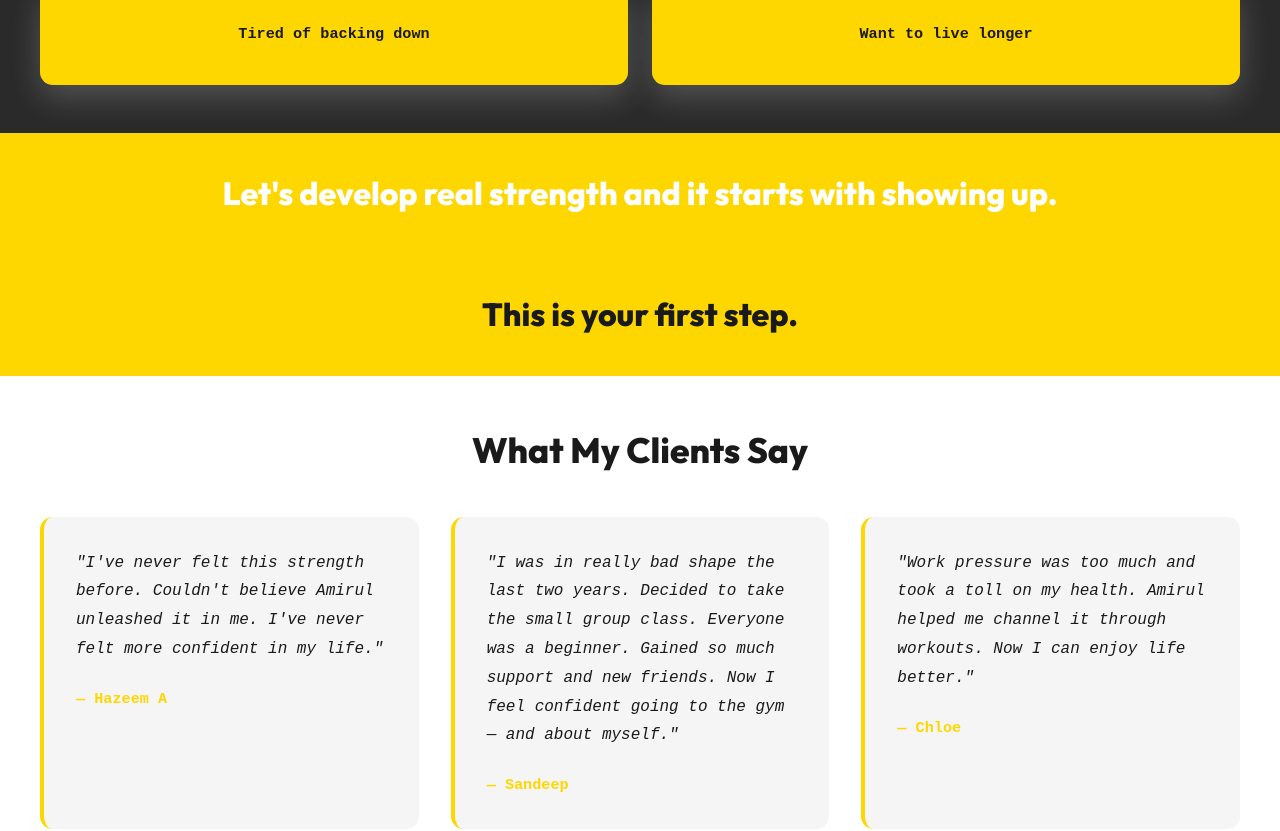
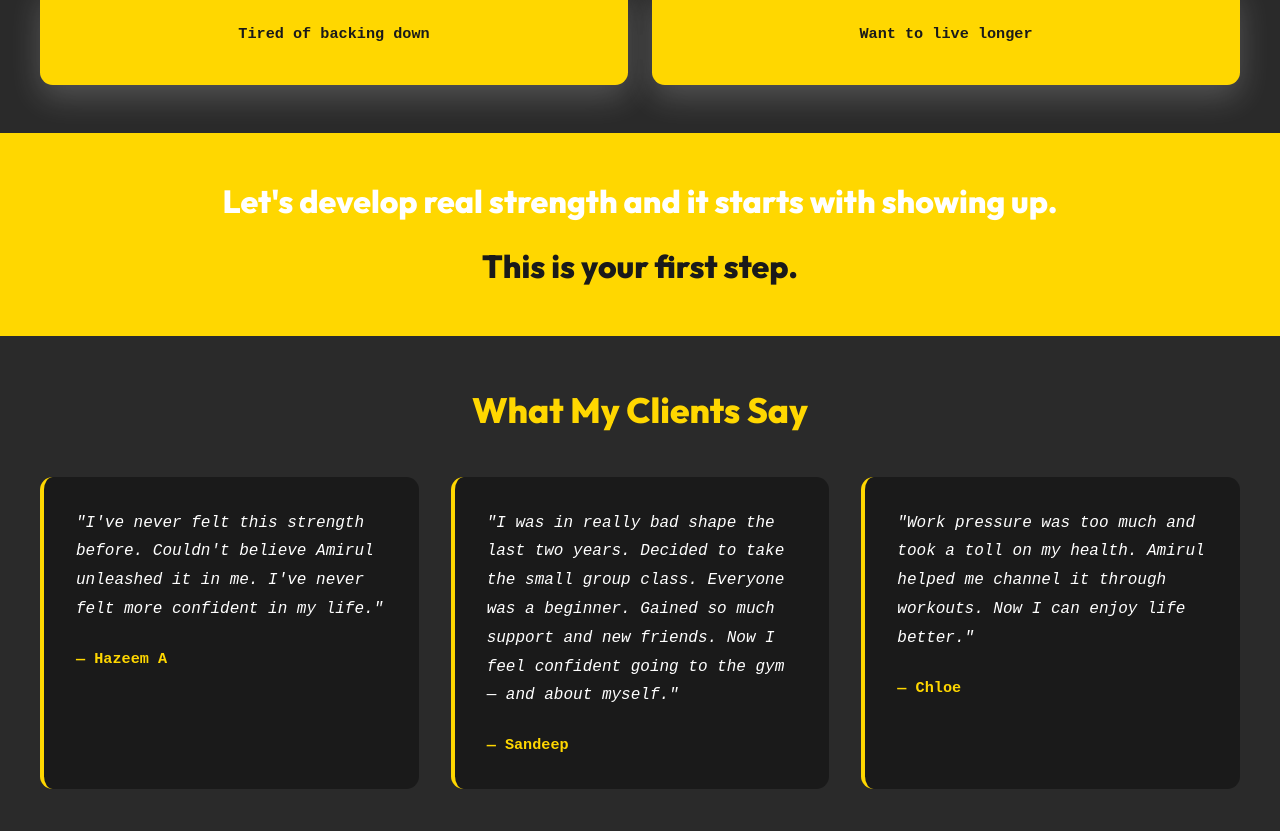
Before and after one commit to BigCalicoCatto/amirulkhoo, a Next.js app: page / in a window 1280 px wide. Shown: the part 2100-2931 px from the top of the page. Built offline with nearby package versions, Linux system fonts and the light colour scheme.

Commit message:
Update page.tsx

```diff
--- a/app/page.tsx
+++ b/app/page.tsx
@@ -316,9 +316,6 @@ export default function Home() {
           textAlign: 'center',
           color: '#ffffff',
           zIndex: 10,
-          opacity: heroTextVisible ? 1 : 0,
-          animation: heroTextVisible ? 'fadeInUp 0.8s ease-out' : 'none',
-          transition: heroTextVisible ? 'none' : 'opacity 0s',
         }}>
           <h1 style={{
             fontSize: 'clamp(2.5rem, 10vw, 5rem)',
@@ -514,40 +511,31 @@ export default function Home() {
         </div>
       </section>
 
-      {/* MOTTO SECTION 1 */}
+      {/* MOTTO SECTIONS */}
       <section style={{
         backgroundColor: '#FFD700',
-        color: '#ffffff',
-        padding: '2.5rem 1.5rem',
+        color: '#1a1a1a',
+        padding: '3rem 1.5rem',
         textAlign: 'center',
       }}>
         <div style={{ maxWidth: '1000px', margin: '0 auto' }}>
           <p style={{
             fontSize: 'clamp(1.3rem, 4vw, 2rem)',
             fontWeight: 800,
-            margin: 0,
+            margin: '0 0 1.5rem 0',
             fontFamily: 'Outfit, sans-serif',
             lineHeight: 1.3,
+            color: '#ffffff',
           }}>
             Let's develop real strength and it starts with showing up.
           </p>
-        </div>
-      </section>
-
-      {/* MOTTO SECTION 2 */}
-      <section style={{
-        backgroundColor: '#FFD700',
-        color: '#1a1a1a',
-        padding: '2.5rem 1.5rem',
-        textAlign: 'center',
-      }}>
-        <div style={{ maxWidth: '1000px', margin: '0 auto' }}>
           <p style={{
             fontSize: 'clamp(1.3rem, 4vw, 2rem)',
             fontWeight: 800,
             margin: 0,
             fontFamily: 'Outfit, sans-serif',
             lineHeight: 1.3,
+            color: '#1a1a1a',
           }}>
             This is your first step.
           </p>
@@ -556,7 +544,7 @@ export default function Home() {
 
       {/* TESTIMONIALS */}
       <section id="testimonials" data-animate style={{
-        backgroundColor: '#ffffff',
+        backgroundColor: '#2a2a2a',
         padding: '3rem 1.5rem',
         opacity: visibleSections.has('testimonials') ? 1 : 0,
         transition: 'opacity 0.6s ease-out',
@@ -567,7 +555,7 @@ export default function Home() {
           fontWeight: 800,
           marginTop: 0,
           marginBottom: '2.5rem',
-          color: '#1a1a1a',
+          color: '#FFD700',
           fontFamily: 'Outfit, sans-serif',
         }}>
           What My Clients Say
@@ -597,7 +585,7 @@ export default function Home() {
             <div
               key={idx}
               style={{
-                backgroundColor: '#f5f5f5',
+                backgroundColor: '#1a1a1a',
                 padding: '2rem',
                 borderRadius: '0.8rem',
                 borderLeft: '4px solid #FFD700',
@@ -608,7 +596,7 @@ export default function Home() {
               <p style={{
                 fontSize: '1rem',
                 lineHeight: 1.8,
-                color: '#1a1a1a',
+                color: '#ffffff',
                 fontStyle: 'italic',
                 margin: '0 0 1.5rem 0',
               }}>
```
